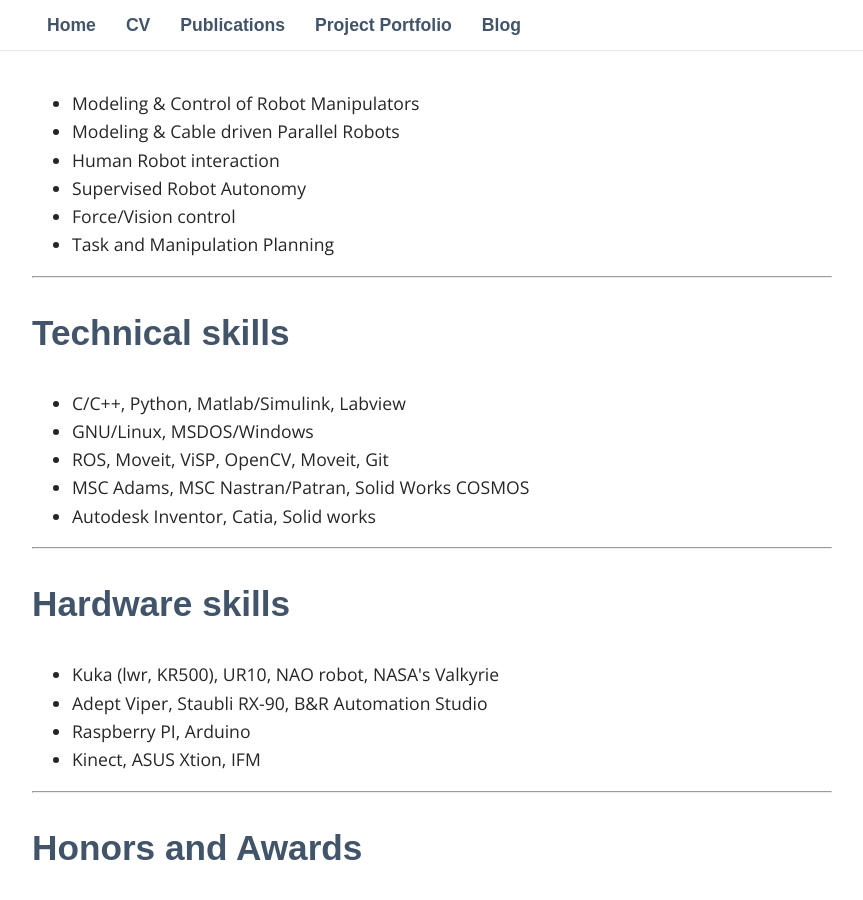
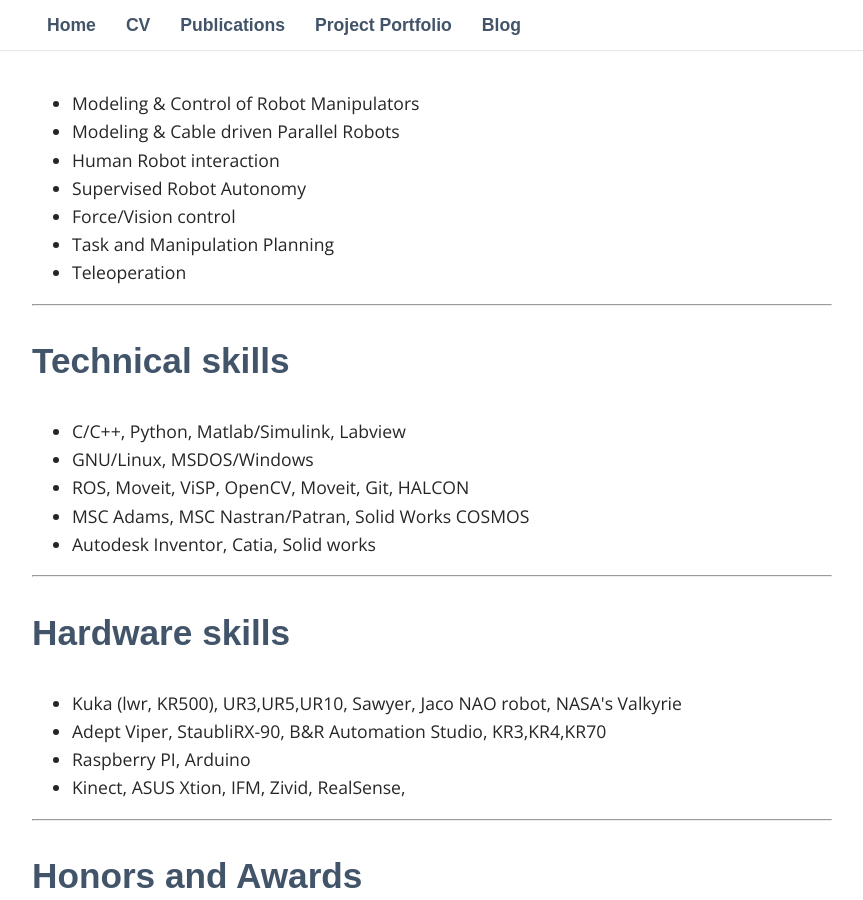
Before and after one commit to philip-long/philip-long.github.io, a Jekyll site: the page built from cv/index.html, in a window 1280 px wide and 900 px high, scrolled down 4630 px. Shown: the whole window, without its empty margins (208-1071 px from the left). Built offline with Jekyll 4.4.1, drawn with Linux system fonts in a browser that asks for light colours; nearby versions of some CDN libraries; some web fonts are replaced; library files that are not in the unit come from our copies; some of the changed text lies outside the part shown.

Commit message:
Update index.html

```diff
--- a/cv/index.html
+++ b/cv/index.html
@@ -341,6 +341,7 @@
 			<li>Supervised Robot Autonomy</li>
                         <li>Force/Vision control</li>
                        <li>Task and Manipulation Planning</li>
+			<li>Teleoperation</li>
                     </ul>
 
 <hr>
@@ -349,7 +350,7 @@
                      <ul class="desc">
                         <li>C/C++, Python, Matlab/Simulink, Labview </li>
                         <li>GNU/Linux, MSDOS/Windows </li>
-                        <li>ROS, Moveit, ViSP, OpenCV, Moveit, Git </li>
+                        <li>ROS, Moveit, ViSP, OpenCV, Moveit, Git, HALCON </li>
                          <li>MSC Adams, MSC Nastran/Patran, Solid Works COSMOS</li>
                         <li>Autodesk Inventor, Catia, Solid works</li>
                     </ul>
@@ -358,32 +359,40 @@
 
                 <h2 class="col">Hardware skills</h2>
                      <ul class="desc">
-                         <li>Kuka (lwr, KR500), UR10, NAO robot, NASA's Valkyrie </li>
-                         <li>Adept Viper, Staubli
-RX-90, B&R Automation Studio </li>
+                         <li>Kuka (lwr, KR500), UR3,UR5,UR10, Sawyer, Jaco NAO robot, NASA's Valkyrie </li>
+                         <li>Adept Viper, StaubliRX-90, B&R Automation Studio, KR3,KR4,KR70 </li>
                         <li>Raspberry PI, Arduino </li>
-                        <li>Kinect, ASUS Xtion, IFM </li>
+                        <li>Kinect, ASUS Xtion, IFM, Zivid, RealSense, </li>
                     </ul>
 
 <hr>
 
                 <h2 class="col">Honors and Awards</h2>
+		<div style="clear: both">
+    			<h4 style="float: left">Awards</h4>
+    		</div>
                      <ul class="desc">
-         		     <li> WP3 leader  <a href="https://cordis.europa.eu/project/id/101017284"> ACROBA project </a> </li>
-			     <li> Associate Editor ICRA 2020 </li>
+			     <li> Living expenses scholarship EMARO Masters 1 (Italy)</li>
+                             <li> Travel scholarship for summer internship Shanghai Jiaotong University</li>
+                             <li> Phd grant awarded by ANR (French National Research Agency) </li>
 			     <li> Outstanding Paper Award (Humanoids 2018)</li>
 			     <li> Emerald Literati Awards for Excellence 2019 for Outstanding paper, Highly commended </li>
 			     <li> Finalist for Best Paper Award (ICAR 2013)  </li>
 			     <li> Superior Paper Award (WM2018) </li>
+		    </ul>
+		<div style="clear: both">
+    			<h4 style="float: left">Reviewer</h4>
+    		</div>
+   <ul class="desc">
+			     <li> Associate Editor ICRA 2019,2020 </li>
+
 			     <li> Academic Peer Reviewer for IEEE Transactions on Robotics (T-RO), IROS,ICRA, HUMANOIDS, ROBOTICA, Advances in Mechanical Engineering, Sensors,ICINCO </li>
 	                     <li> Grant Reviewer for CHIST-ERA </li>
 			     <li> Session Moderator for CSA-Industry 4.0 </li>
-			     <li> Living expenses scholarship EMARO Masters 1 (Italy)</li>
-                             <li> Travel scholarship for summer internship Shanghai Jiaotong University</li>
-                             <li> Phd grant awarded by ANR (French National Research Agency) </li>
+
+		    </ul>
 
 
-                    </ul>
 
 <hr>
 
```
